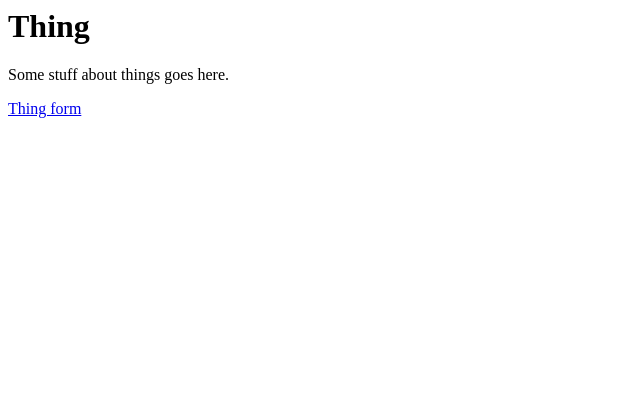
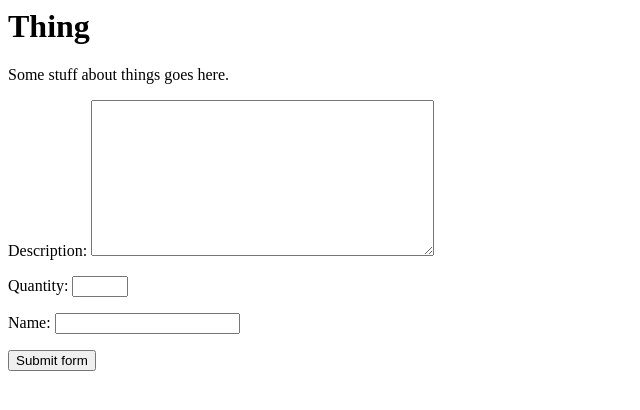
Before and after one commit to KCL-SEG/things-2-AdilMazhitov, a Django app: page / in a window 1280 px wide. Shown: the top 410 px of the page, without its empty margins (0-640 px from the left). Run offline with Django 3.2, Linux system fonts and the light colour scheme.

Commit message:
Display the form in the home view

```diff
--- a/thingproject/urls.py
+++ b/thingproject/urls.py
@@ -20,5 +20,4 @@ from things import views
 urlpatterns = [
     path('admin/', admin.site.urls),
     path('', views.home, name='home'),
-    path('thing_form/', views.thing_form, name='thing_form'),
 ]
--- a/things/templates/home.html
+++ b/things/templates/home.html
@@ -5,6 +5,10 @@
 <body>
   <h1>Thing</h1>
   <p>Some stuff about things goes here.</p>
-  <p><a href = "{% url 'thing_form' %}">Thing form</a></p>
+  <form action = "{% url 'home' %}" method = "post">
+    {% csrf_token %}
+    {{ form.as_p }}
+    <input type = "submit" value = "Submit form">
+</form>
 </body>
 </html>
--- a/things/views.py
+++ b/things/views.py
@@ -1,8 +1,5 @@
 from django.shortcuts import render
 from .forms import ThingForm
 def home(request):
-    return render(request, 'home.html')
-
-def thing_form(request):
     form = ThingForm()
-    return render(request, 'thing_form.html', {'form': form})
+    return render(request, 'home.html', {'form':form})
```
Also changed, not shown: things/templates/thing_form.html (deleted, +0 -14 lines).
